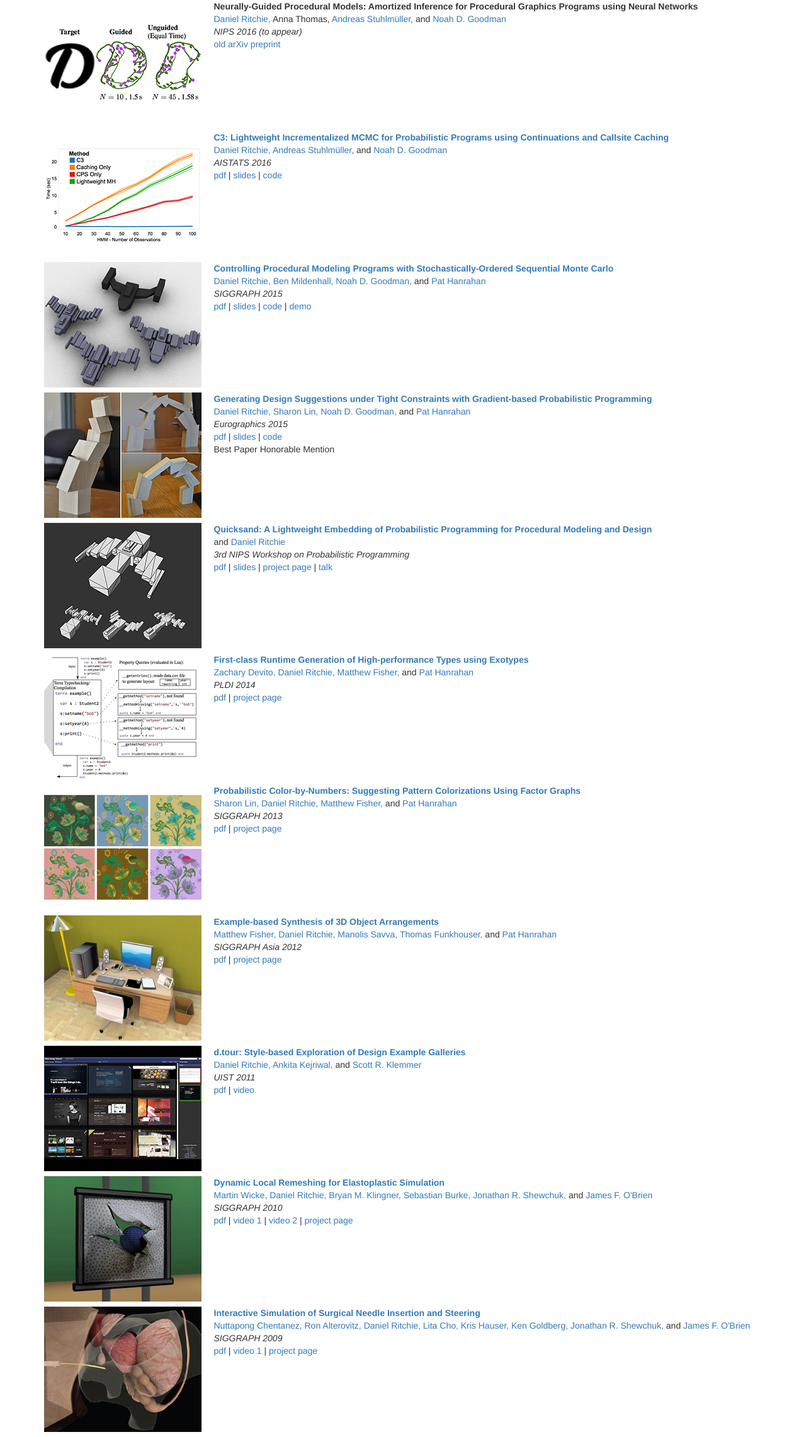
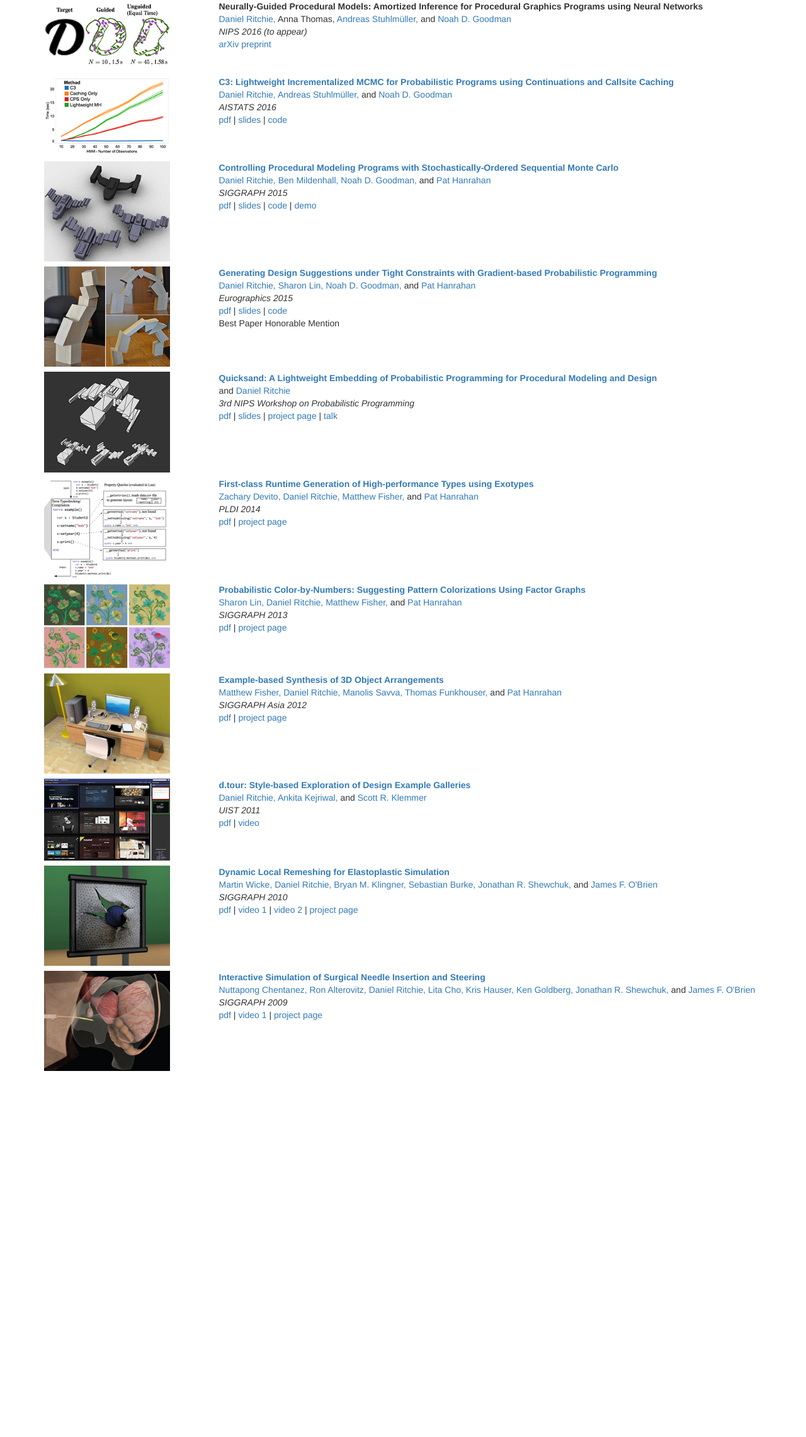
Before and after one commit to dritchie/dritchie.github.io, a Jekyll site: the page built from index.html, in a window 1280 px wide. Shown: the whole page at 63% size. Built offline with Jekyll 4.4.1, drawn with Linux system fonts in a browser that asks for light colours; after the commit the page ends 1708 px from its top, so only the background shows below that.

Commit message:
Editing some thumbnail heights, playing around with spacing.

```diff
--- a/_data/publications.json
+++ b/_data/publications.json
@@ -8,7 +8,7 @@
 	"year": "2016",
 	"date": "2016-12-05",
 	"links" : [
-		{"type": "link", "name": "old arXiv preprint", "target": "http://arxiv.org/abs/1603.06143"}
+		{"type": "link", "name": "arXiv preprint", "target": "http://arxiv.org/abs/1603.06143"}
 	]
 },
 
--- a/_includes/publications.html
+++ b/_includes/publications.html
@@ -17,9 +17,9 @@
 			{% endif %}
 		{% endcapture %}
 
-		<div class='col-lg-3 col-md-4 col-xs-4 pubimagesection '>
+		<div class='col-lg-3 col-md-4 col-xs-5 pubimagesection'>
 			{% capture imagehtml %}
-				<img class='pubimage' 'img' 'img-responsive' src='img/pubthumbs/{{ pub.id }}.png' width='250'/>
+				<img class='pubimage img img-responsive' src='img/pubthumbs/{{ pub.id }}.png' width='200'/>
 			{% endcapture %}
 
 			{% if linktypes contains 'pdf' %}
@@ -29,7 +29,7 @@
 			{% endif %}
 		</div>
 
-		<div class='col-lg-9 col-md-8 col-xs-8 pubtextsection '>
+		<div class='col-lg-9 col-md-8 col-xs-7 pubtextsection'>
 
 			<div class='pubtitle'>
 				{% if linktypes contains 'pdf' %}
--- a/css/style.css
+++ b/css/style.css
@@ -3,7 +3,6 @@
 }
 
 .pubtextsection {
-	margin-left: -8px;
 	padding-left: 0px;
 }
 
```
Also changed, not shown: img/me.jpg, img/pubthumbs/c3.png, img/pubthumbs/dtour.png, img/pubthumbs/ngpm.png, img/pubthumbs/patterncolor.png.
